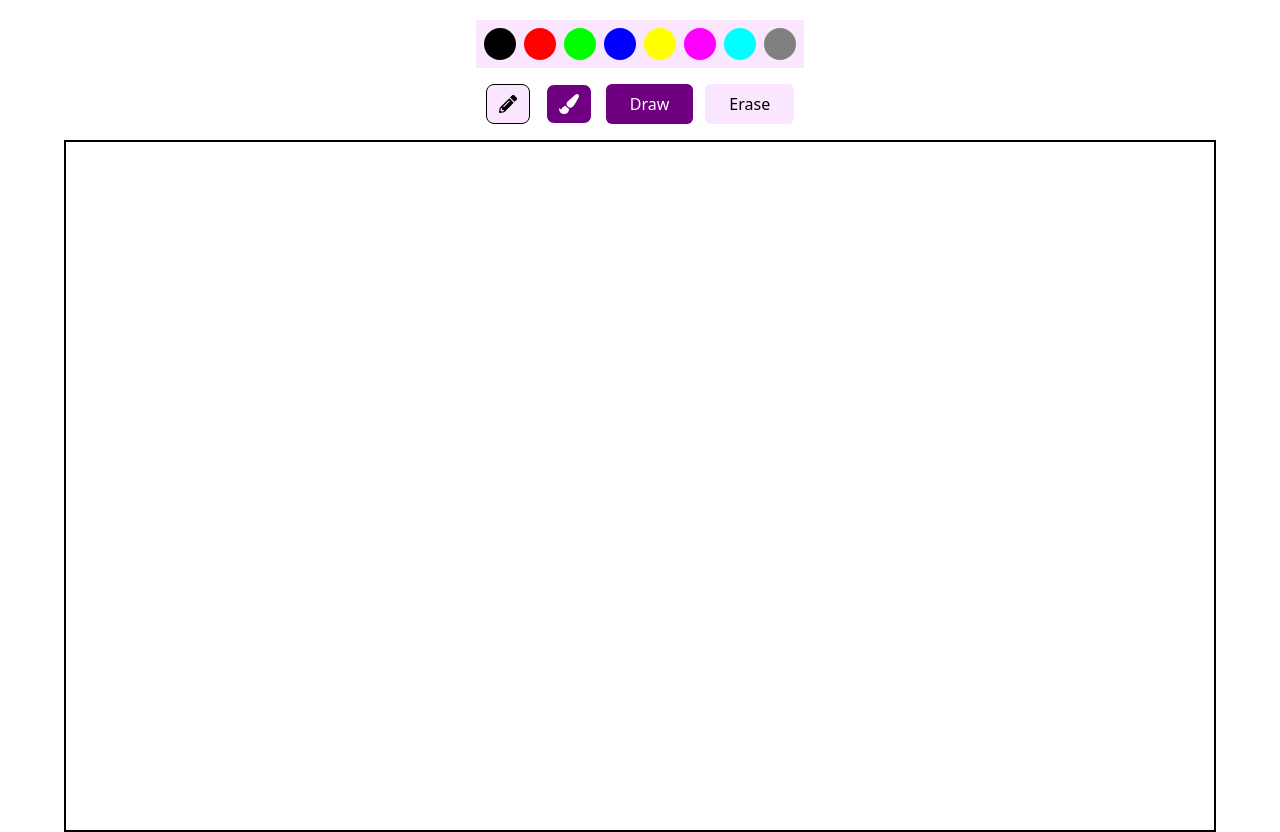
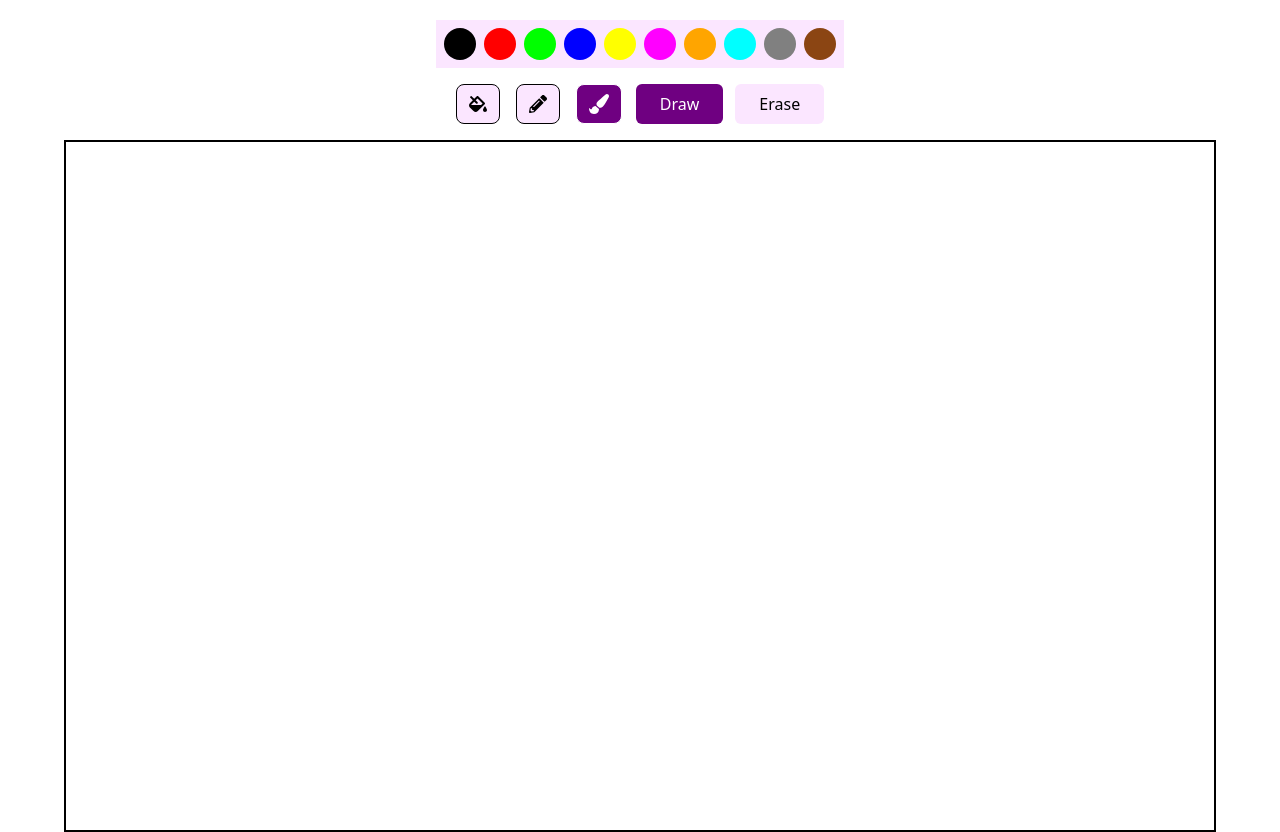
Before and after one commit to technerdyyy/PixelSync, a React (Vite) app in the folder frontend/: page / in a window 1280 px wide. Built offline with nearby package versions, Linux system fonts and the light colour scheme.

Commit message:
eraser fixed

```diff
--- a/frontend/src/components/DrawingCanvas.jsx
+++ b/frontend/src/components/DrawingCanvas.jsx
@@ -1,5 +1,5 @@
 import React, { useEffect, useRef, useState } from "react";
-import { FaPaintBrush, FaPencilAlt } from "react-icons/fa";
+import { FaPaintBrush, FaPencilAlt, FaFillDrip } from "react-icons/fa";
 
 const DrawingCanvas = () => {
   const canvasRef = useRef(null);
@@ -18,8 +18,10 @@ const DrawingCanvas = () => {
     "#0000FF",
     "#FFFF00",
     "#FF00FF",
+    "#FFA500",
     "#00FFFF",
     "#808080",
+    "#8B4513",
   ];
 
   // Function to dynamically set canvas size
@@ -114,6 +116,21 @@ const DrawingCanvas = () => {
       {/* Tools */}
       <div className="flex gap-3 mb-4">
         <div className="relative w-12 ">
+          {/* Fill Color Icon Display */}
+          <button
+            onClick={() => {
+              setIsPencilActive(true);
+              setBrushSize(0.5); // Thin like a real pencil
+            }}
+            className={`absolute inset-y-0 left-0 flex items-center cursor-pointer border rounded-lg p-3 ${
+              isPencilActive ? "bg-[#6F0081] text-white" : "bg-[#FBE6FF]"
+            }`}
+          >
+            <FaFillDrip className="text-lg" />
+          </button>
+        </div>
+
+        <div className="relative w-12 ">
           {/* Pencil Icon Display */}
           <button
             onClick={() => {
@@ -203,12 +220,12 @@ const DrawingCanvas = () => {
           <div
             className="absolute border border-black bg-white opacity-80"
             style={{
-              width: brushSize * 2,
-              height: brushSize * 2,
-              border: 2,
-              top: `${eraserPosition.y + 10}`,
-              left: `${eraserPosition.x}`,
-              // transform: "translate(-50%, -50%)",
+              width: `${brushSize * 4}px`, // Make eraser more visible
+              height: `${brushSize * 4}px`,
+              top: `${eraserPosition.y + 10}px`,
+              left: `${eraserPosition.x + 10}px`,
+              transform: "translate(-50%, -50%)",
+              position: "absolute",
               pointerEvents: "none",
             }}
           ></div>
```
